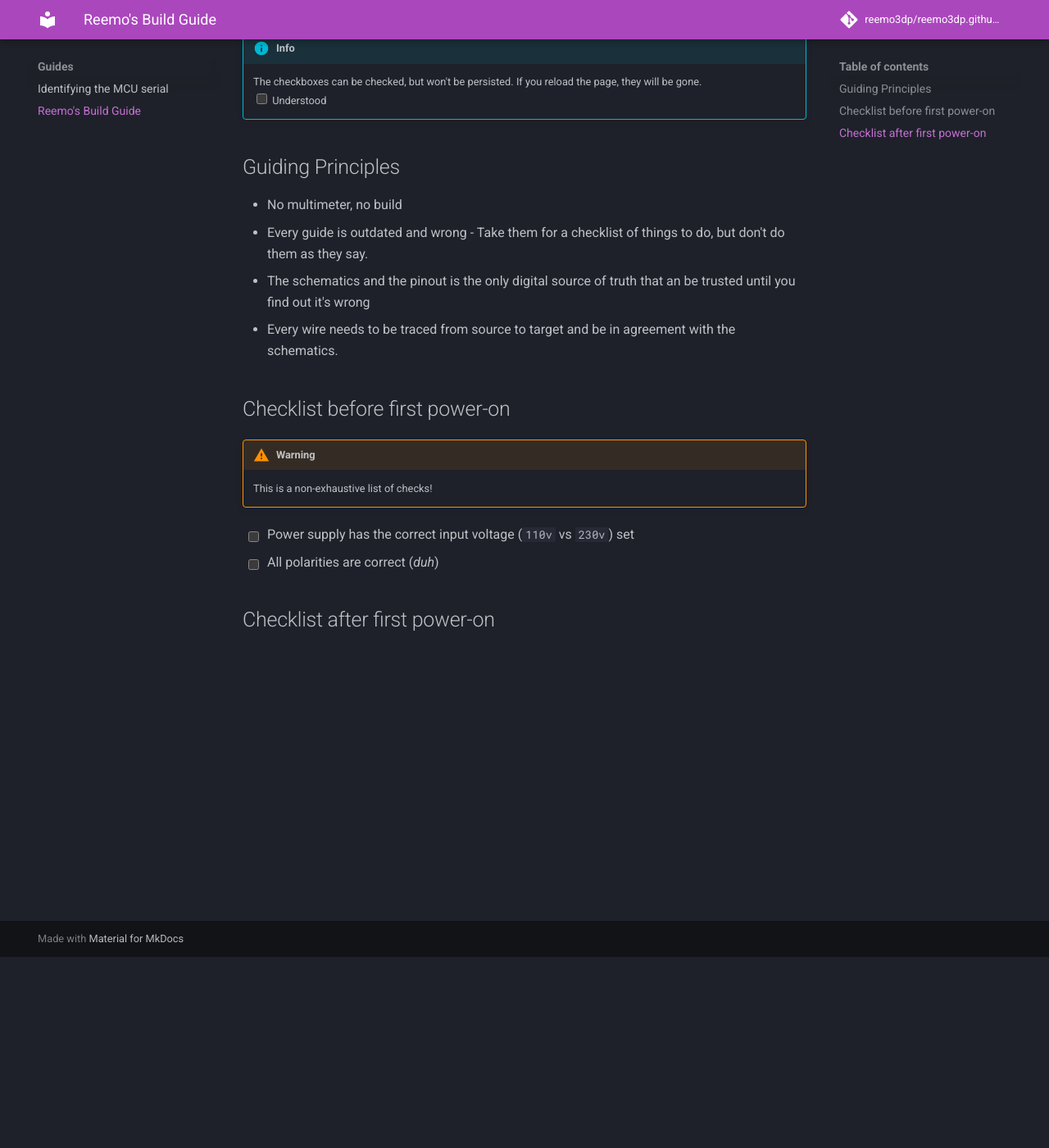
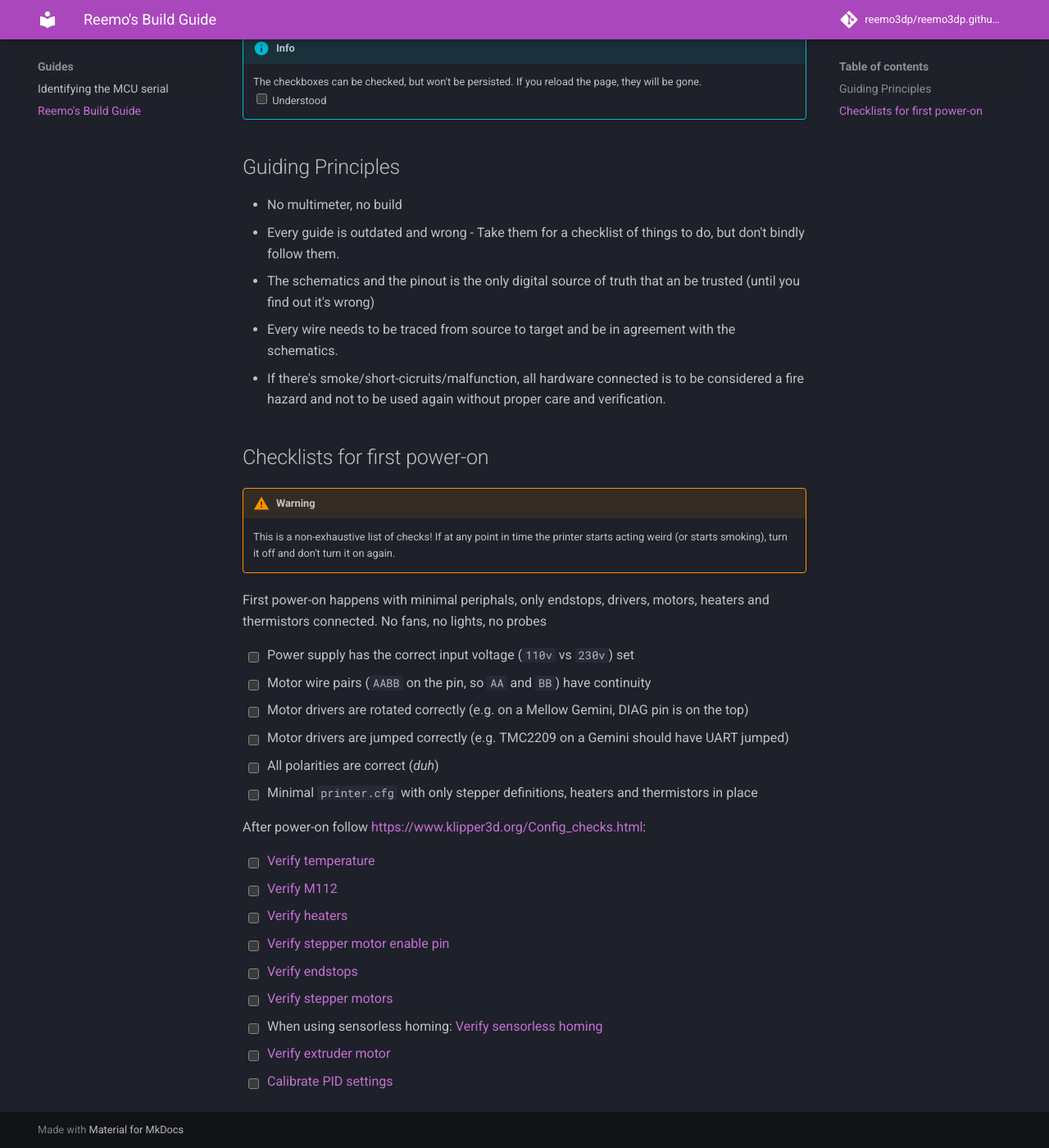
Before and after one commit to reemo3dp/reemo3dp.github.io, an MkDocs documentation site: the page built from docs/guides/build_guide.md, in a window 1280 px wide and 1400 px high, scrolled down 233 px. Shown: the whole window at 82% size. Built offline with MkDocs 1.6.1 and Material for MkDocs 9.7.7, drawn with Linux system fonts in a browser that asks for light colours; comment, search, counter and statistics services are not loaded.

Commit message:
Copy config checks from klipper

```diff
--- a/docs/guides/build_guide.md
+++ b/docs/guides/build_guide.md
@@ -9,17 +9,33 @@ This is the idealistic process I'm following (when people ask) when working on e
 ## Guiding Principles
 
 - No multimeter, no build
-- Every guide is outdated and wrong - Take them for a checklist of things to do, but don't do them as they say.
-- The schematics and the pinout is the only digital source of truth that an be trusted until you find out it's wrong
+- Every guide is outdated and wrong - Take them for a checklist of things to do, but don't bindly follow them.
+- The schematics and the pinout is the only digital source of truth that an be trusted (until you find out it's wrong)
 - Every wire needs to be traced from source to target and be in agreement with the schematics.
+- If there's smoke/short-cicruits/malfunction, all hardware connected is to be considered a fire hazard and not to be used again without proper care and verification.
 
-## Checklist before first power-on
-
+## Checklists for first power-on
 
 !!! warning
-    This is a non-exhaustive list of checks!
+    This is a non-exhaustive list of checks! If at any point in time the printer starts acting weird (or starts smoking), turn it off and don't turn it on again.
+
+First power-on happens with minimal periphals, only endstops, drivers, motors, heaters and thermistors connected. No fans, no lights, no probes
 
 - [ ] Power supply has the correct input voltage (`110v` vs `230v`) set
+- [ ] Motor wire pairs (`AABB` on the pin, so `AA` and `BB`) have continuity
+- [ ] Motor drivers are rotated correctly (e.g. on a Mellow Gemini, DIAG pin is on the top)
+- [ ] Motor drivers are jumped correctly (e.g. TMC2209 on a Gemini should have UART jumped)
 - [ ] All polarities are correct (*duh*)
+- [ ] Minimal `printer.cfg` with only stepper definitions, heaters and thermistors in place
 
-## Checklist after first power-on
+After power-on follow <https://www.klipper3d.org/Config_checks.html>:
+
+- [ ] [Verify temperature](https://www.klipper3d.org/Config_checks.html#verify-temperature)
+- [ ] [Verify M112](https://www.klipper3d.org/Config_checks.html#verify-m112)
+- [ ] [Verify heaters](https://www.klipper3d.org/Config_checks.html#verify-heaters)
+- [ ] [Verify stepper motor enable pin](https://www.klipper3d.org/Config_checks.html#verify-stepper-motor-enable-pin)
+- [ ] [Verify endstops](https://www.klipper3d.org/Config_checks.html#verify-endstops)
+- [ ] [Verify stepper motors](https://www.klipper3d.org/Config_checks.html#verify-stepper-motors)
+- [ ] When using sensorless homing: [Verify sensorless homing](https://www.klipper3d.org/TMC_Drivers.html#sensorless-homing)
+- [ ] [Verify extruder motor](https://www.klipper3d.org/Config_checks.html#verify-extruder-motor)
+- [ ] [Calibrate PID settings](https://www.klipper3d.org/Config_checks.html#calibrate-pid-settings)
```
